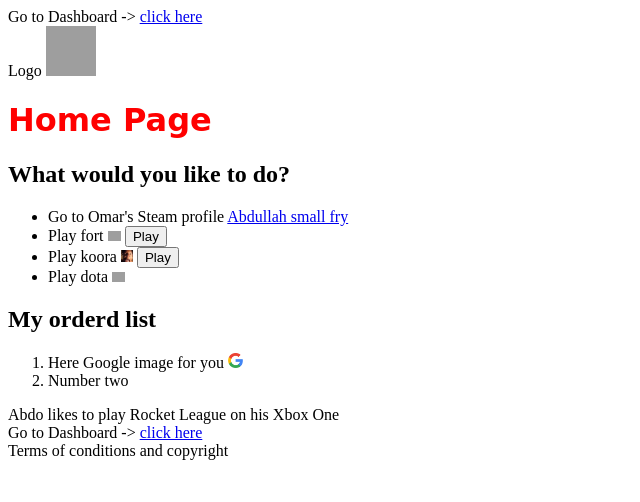
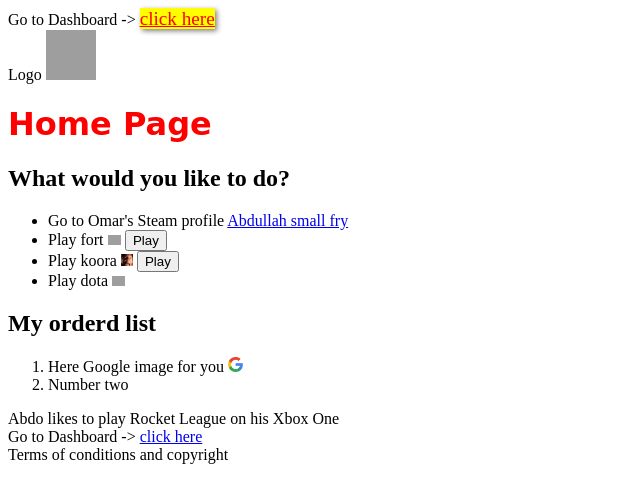
Before and after one commit to iHesh84/Web, a plain HTML site: page index.html in a window 1280 px wide. In both pictures the pointer is over the link 170 px from the left and 16 px from the top of the page. Shown: the whole page, without its empty margins (0-640 px from the left). Drawn offline with Linux system fonts and the light colour scheme; grey boxes are pictures that could not be loaded.

Commit message:
Update style.css

```diff
--- a/style.css
+++ b/style.css
@@ -3,3 +3,15 @@
   color:red;
   box-shadow: 5px black;
 }
+
+a {
+  transition: all 0.3s ease;
+}
+
+a:hover{
+  color:red;
+  background-color: yellow;
+  font-size: 1.2em;
+  box-shadow: 2px 2px 5px grey;
+  border-color: blue;
+}
```
